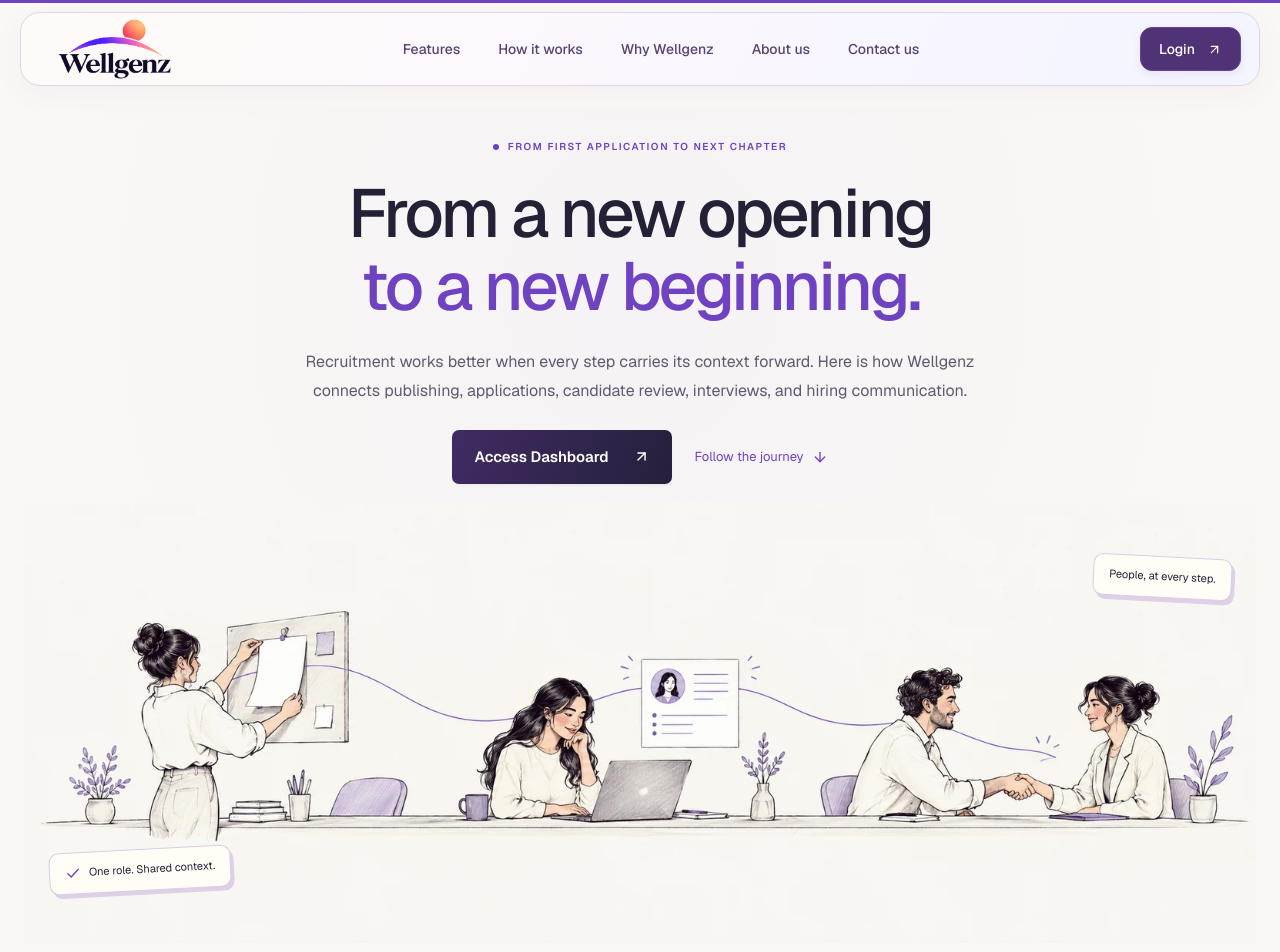
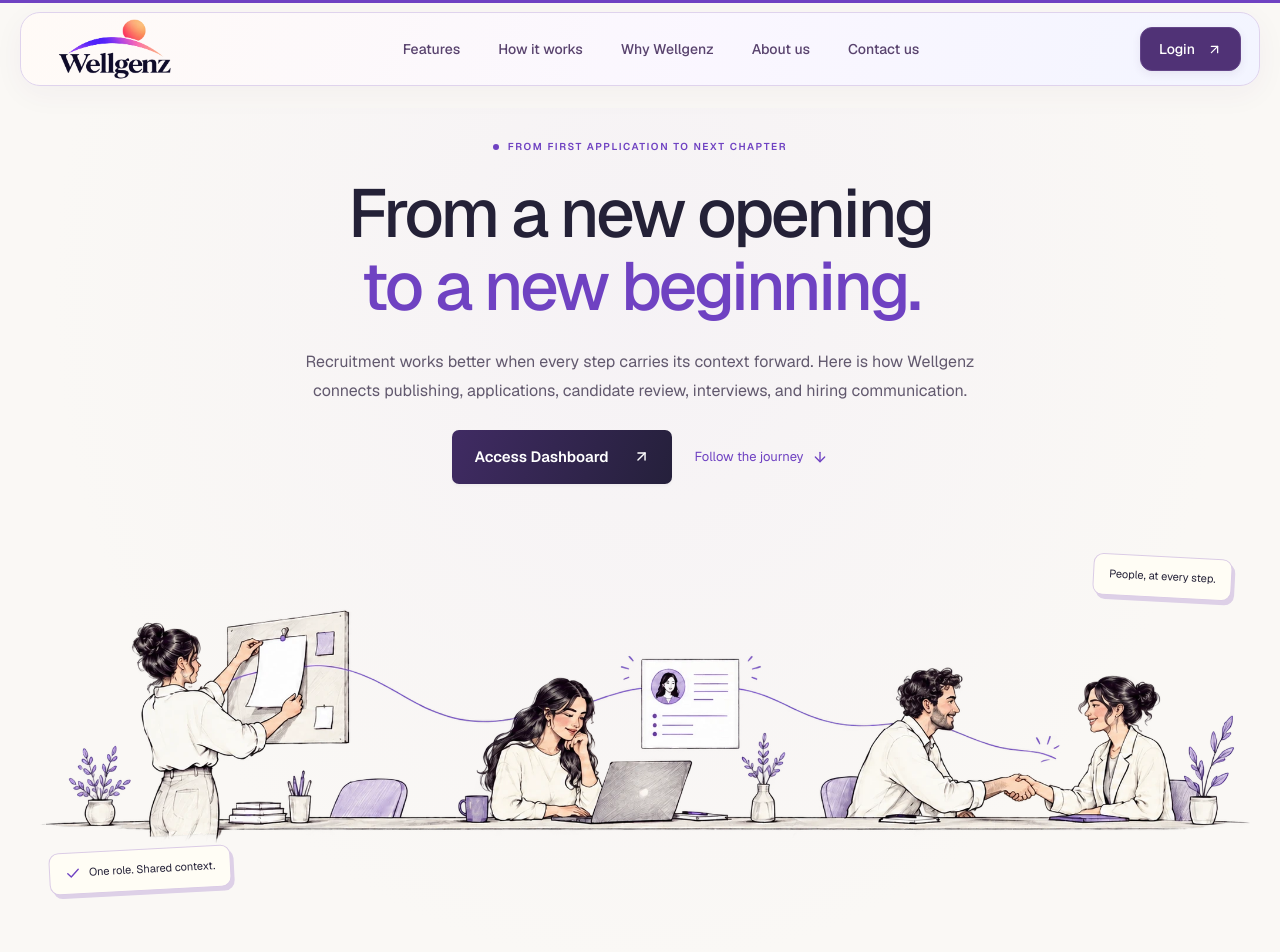
Before and after one commit to hitten04/wellgenz, a Next.js app: page /how-it-works in a window 1280 px wide. Shown: the top 952 px of the page. Built offline with nearby package versions, Linux system fonts and the light colour scheme.

Commit message:
Use transparent cutout for How It Works hero illustration

```diff
--- a/src/app/(information)/how-it-works/journey.css
+++ b/src/app/(information)/how-it-works/journey.css
@@ -9,7 +9,7 @@
 .hiw-hero-actions{display:flex;justify-content:center;align-items:center;flex-wrap:wrap;gap:23px;margin-top:24px}
 .hiw-hero-actions>a:not(.button){display:flex;align-items:center;gap:8px;min-height:44px;font-size:13px;line-height:1.6;color:var(--violet)}
 .hiw-mural{position:relative;width:min(1320px,calc(100vw - 48px));margin:19px calc((100% - min(1320px,calc(100vw - 48px))) / 2) 0;max-width:none;isolation:isolate}
-.hiw-mural>img{display:block;width:100%;height:auto;aspect-ratio:2.8;object-fit:contain;mix-blend-mode:multiply}
+.hiw-mural>img{display:block;width:100%;height:auto;aspect-ratio:2.8;object-fit:contain}
 .hiw-mural-note{position:absolute;left:2%;bottom:12%;display:flex;align-items:center;gap:8px;padding:11px 15px;border:1px solid #dbcce6;border-radius:10px;background:#fffdf5;font-size:11px;line-height:1.6;box-shadow:3px 4px 0 #ddd0e7;transform:rotate(-3deg)}
 .hiw-mural-note svg{flex-shrink:0;color:var(--violet)}
 .hiw-mural-note-right{left:auto;right:2%;bottom:auto;top:12%;transform:rotate(3deg)}
--- a/src/app/(information)/how-it-works/page.tsx
+++ b/src/app/(information)/how-it-works/page.tsx
@@ -24,7 +24,7 @@ export default function HowItWorks() {
   return <main id="main" className="product-pages how-editorial"><ProductProgress/>
     <section className="hiw-hero"><div className="container">
       <Reveal className="hiw-hero-copy"><p className="eyebrow"><span aria-hidden="true"/>From first application to next chapter</p><h1>From a new opening<br/><em>to a new beginning.</em></h1><p>Recruitment works better when every step carries its context forward. Here is how Wellgenz connects publishing, applications, candidate review, interviews, and hiring communication.</p><div className="hiw-hero-actions"><AppLink>Access Dashboard</AppLink><a href="#journey">Follow the journey<ArrowDown size={16} aria-hidden="true"/></a></div></Reveal>
-      <Reveal className="hiw-mural" delay={.1}><Image src="/images/how-hiring-journey.webp" alt="A hiring team connecting a new opportunity, candidate review, and a welcoming conversation" width={1600} height={571} priority sizes="(max-width: 759px) calc(100vw - 32px), (max-width: 1368px) calc(100vw - 48px), 1320px"/><span className="hiw-mural-note"><Check size={16} aria-hidden="true"/>One role. Shared context.</span><span className="hiw-mural-note hiw-mural-note-right">People, at every step.</span></Reveal>
+      <Reveal className="hiw-mural" delay={.1}><Image src="/images/how-hiring-journey-transparent.webp" alt="A hiring team connecting a new opportunity, candidate review, and a welcoming conversation" width={1600} height={571} priority sizes="(max-width: 759px) calc(100vw - 32px), (max-width: 1368px) calc(100vw - 48px), 1320px"/><span className="hiw-mural-note"><Check size={16} aria-hidden="true"/>One role. Shared context.</span><span className="hiw-mural-note hiw-mural-note-right">People, at every step.</span></Reveal>
       <nav className="hiw-chapter-nav" aria-label="Hiring journey chapters">{chapters.map((chapter,i) => <a key={chapter} href={`#journey-${i+1}`}><span>0{i+1}</span>{chapter}<ArrowDown size={13} aria-hidden="true"/></a>)}</nav>
     </div></section>
     <div className="container">
```
Also changed, not shown: public/images/how-hiring-journey-transparent.webp (added).
